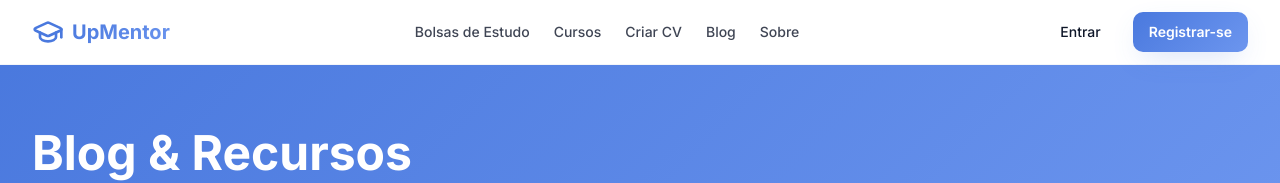
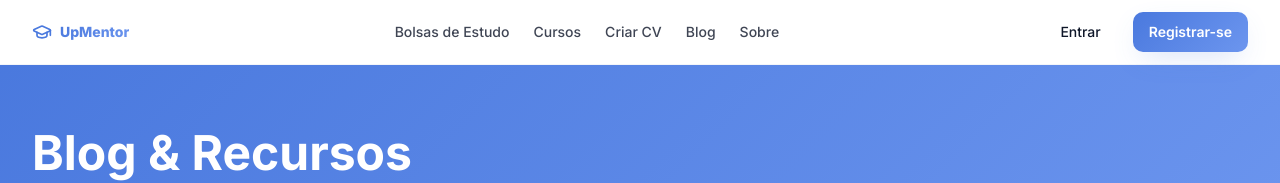
Before and after one commit to Escritoreto/edu-connect-hub-73, a React (Vite) app: page /blog in a window 1280 px wide. Shown: the top 183 px of the page. Built offline with nearby package versions, Linux system fonts and the light colour scheme; what @react-pdf/renderer would draw is missing.

Commit message:
Visual edit in Lovable
Edited UI in Lovable

```diff
--- a/src/components/Header.tsx
+++ b/src/components/Header.tsx
@@ -31,8 +31,8 @@ const Header = () => {
   return <header className="sticky top-0 z-50 w-full border-b border-border/40 bg-background/95 backdrop-blur supports-[backdrop-filter]:bg-background/60">
       <div className="container flex h-16 items-center justify-between">
         <Link to="/" className="flex items-center space-x-2 group border-0">
-          <GraduationCap className="h-8 w-8 text-primary transition-transform group-hover:scale-110" />
-          <span className="text-xl font-bold bg-gradient-primary bg-clip-text text-transparent">
+          <GraduationCap className="h-8 text-primary transition-transform group-hover:scale-110 w-[20px]" />
+          <span className="bg-gradient-primary bg-clip-text text-transparent text-sm font-extrabold">
             UpMentor
           </span>
         </Link>
```
